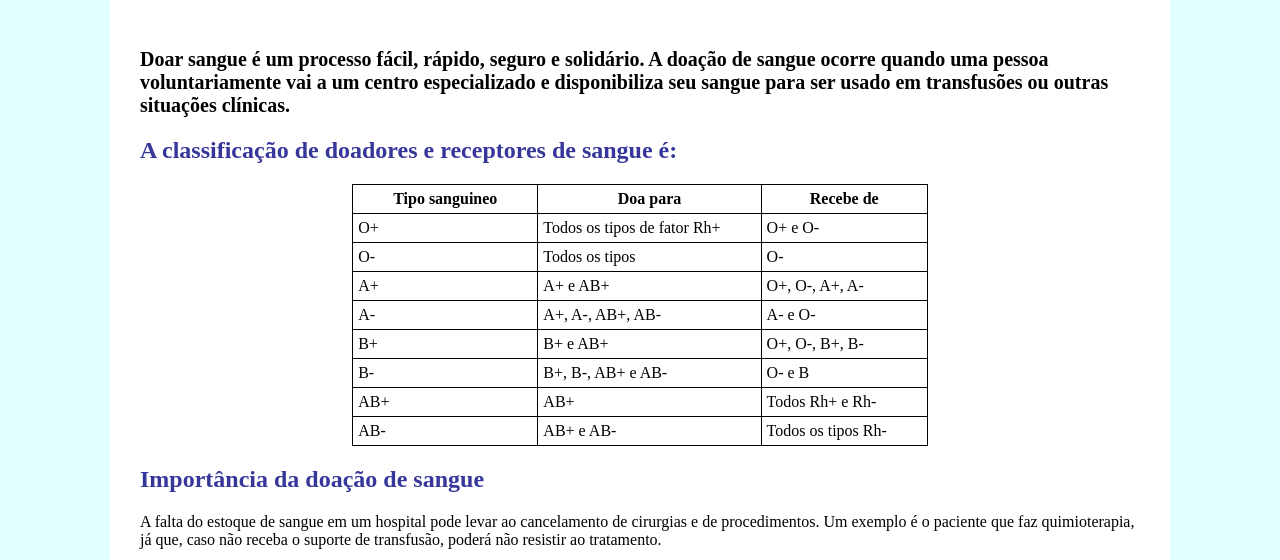
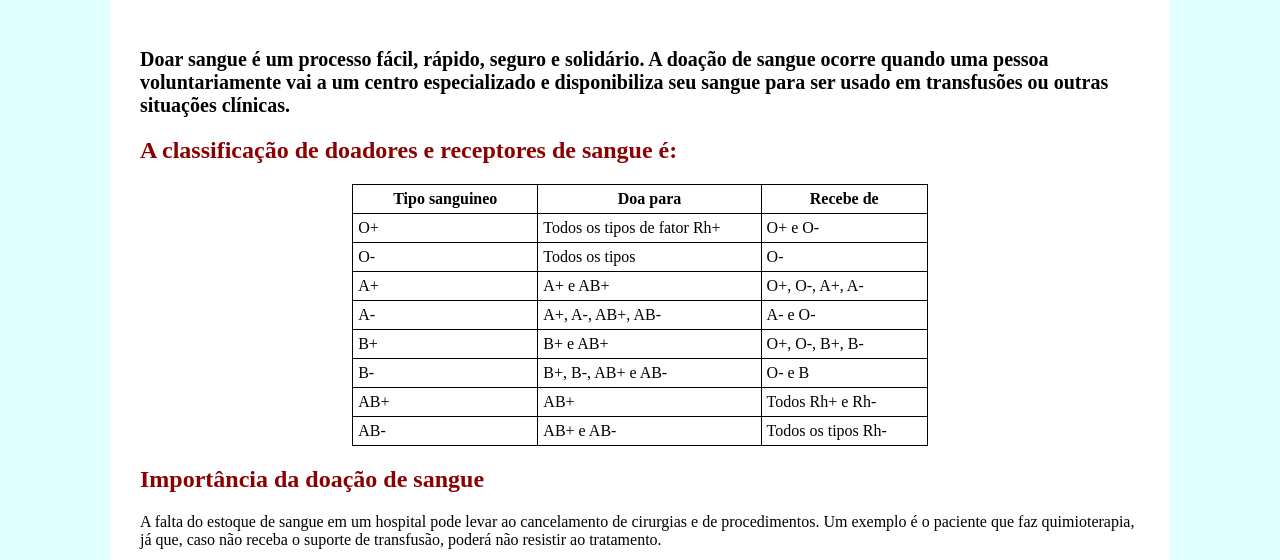
Before and after one commit to NicolasPag112/DesenvolvimentoWeb, a plain HTML site: page excpratico1.html in a window 1280 px wide. Shown: the part 240-800 px from the top of the page. Drawn offline with Linux system fonts and the light colour scheme; a script that the page names is missing.

Commit message:
Update stylexp1.css

```diff
--- a/stylexp1.css
+++ b/stylexp1.css
@@ -52,7 +52,7 @@ html {
 
   h2{
     text-align: left;
-    color: #36369b;
+    color: darkred;
   }
 
   div.div1{
```
